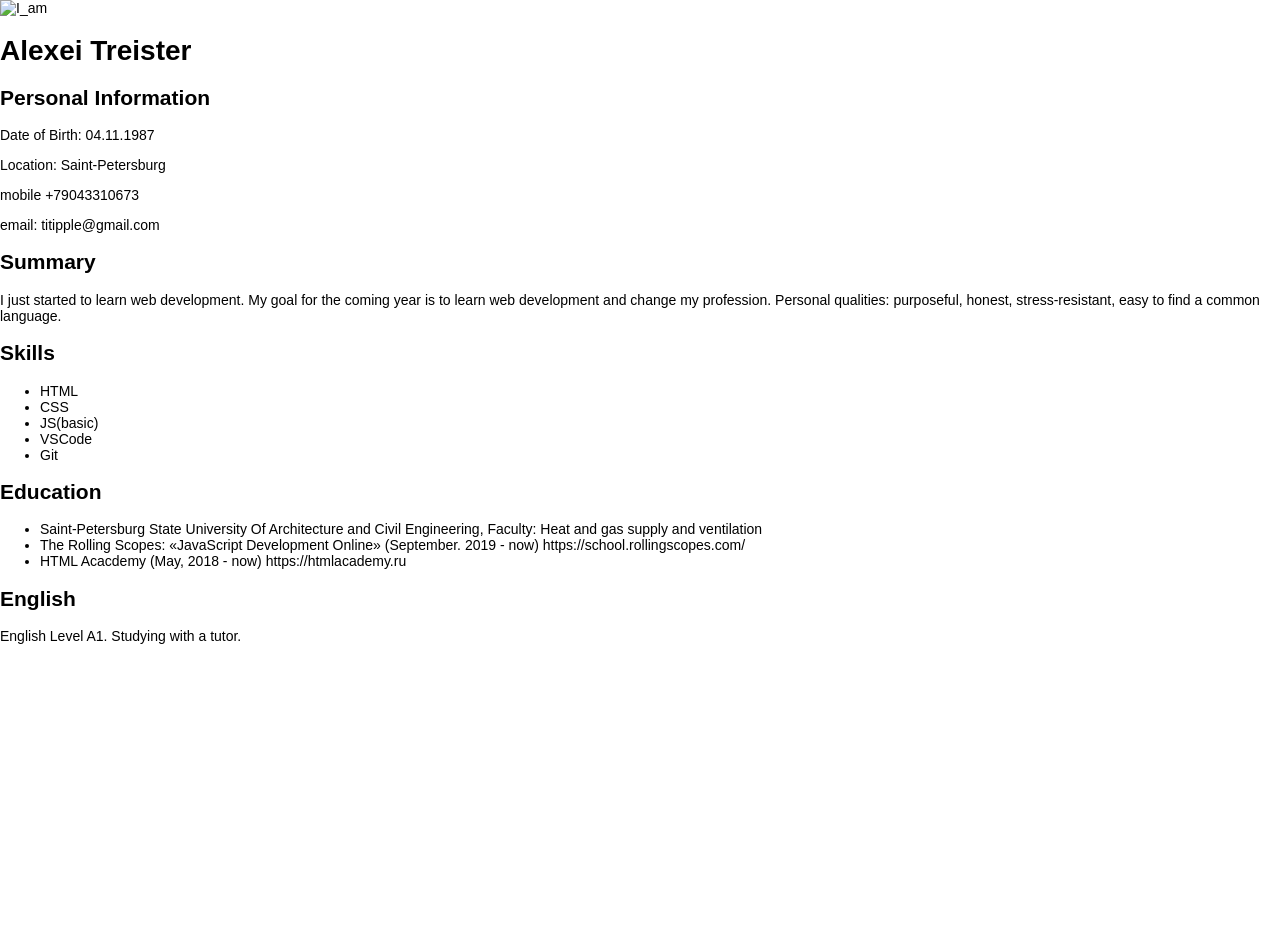
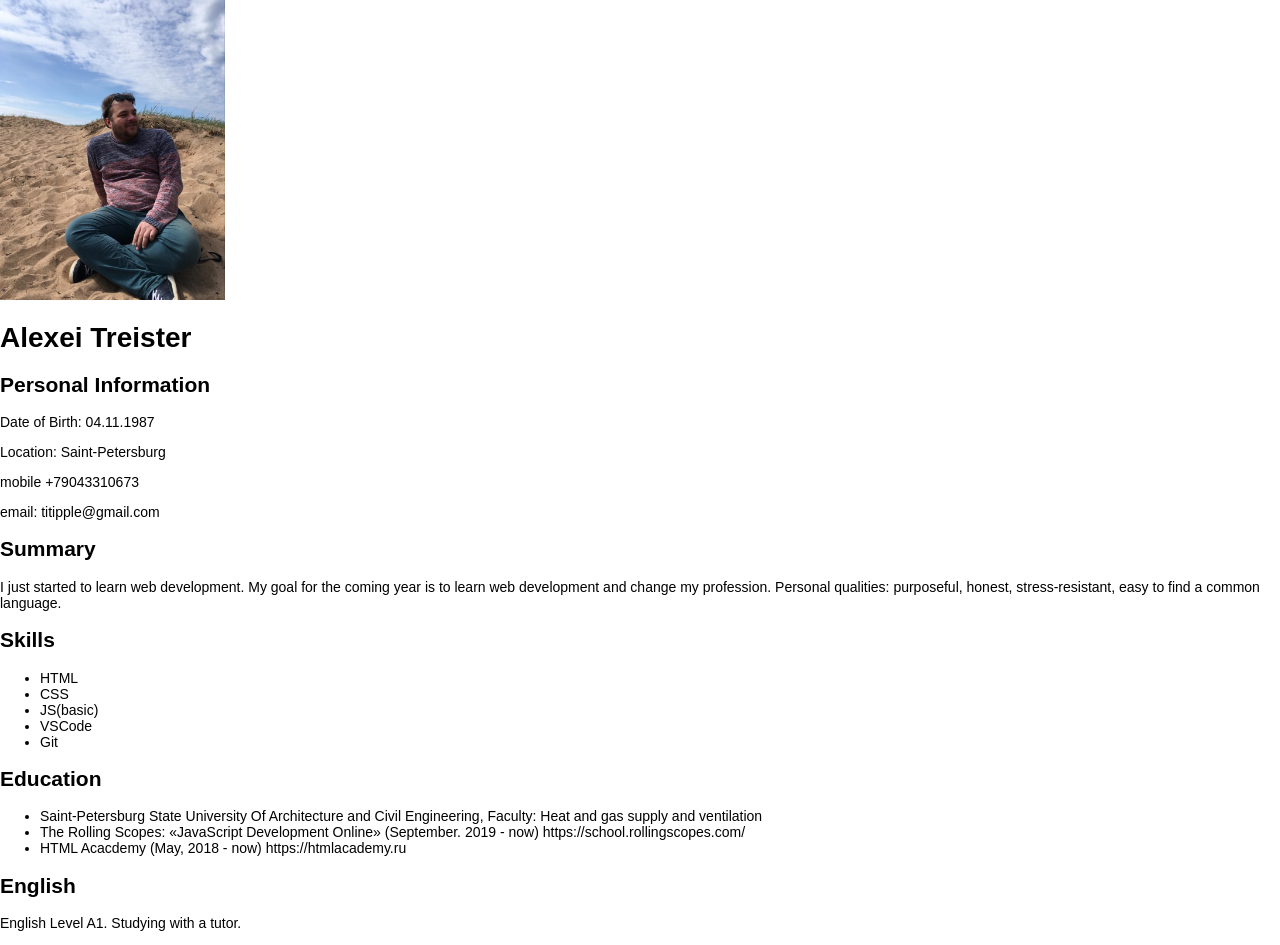
Before and after one commit to TipTipple/rsschool-cv, a plain HTML site: page index.html in a window 1280 px wide. Before the commit the page ends 800 px from the top, so only its background shows below. Drawn offline with Linux system fonts and the light colour scheme.

Commit message:
feat:add img

```diff
--- a/index.html
+++ b/index.html
@@ -9,7 +9,7 @@
 <body>
     <header class="header">
         <div class="container">
-            <img class="header_img" src="" alt="I_am">
+            <img class="header_img" src="img/i`am.jpg" alt="I_am">
             <h1>Alexei Treister</h1>
             <h2>Personal Information</h2>
             <p class="header__text">Date of Birth: 04.11.1987</p>
```
Also changed, not shown: img/i`am.jpg (added).
